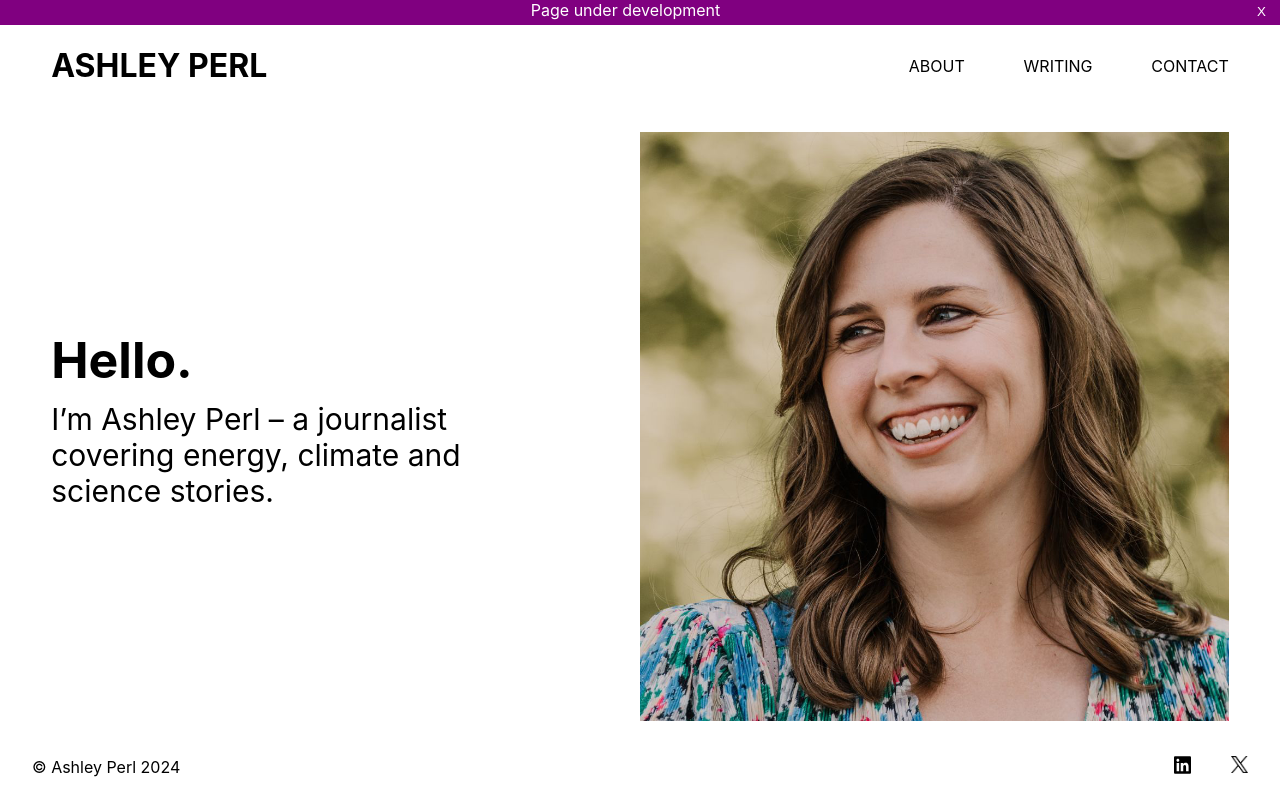
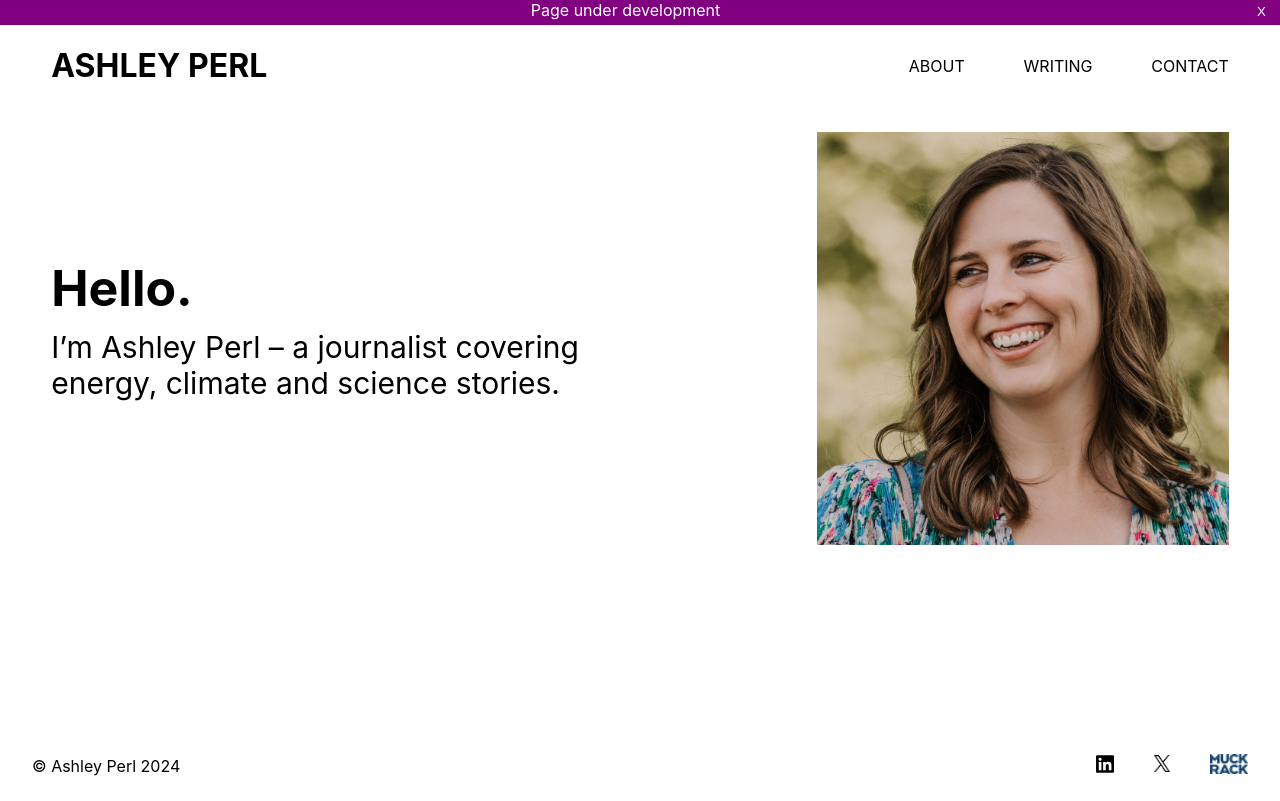
Before and after one commit to Rasmuskrogh/ashley-perl-news, a React (Create React App) app: page / in a window 1280 px wide. Built offline with nearby package versions, Linux system fonts and the light colour scheme.

Commit message:
adjusted positioning of picture on main page and added the muckrack logo for the footer

```diff
--- a/src/components/Contact.css
+++ b/src/components/Contact.css
@@ -14,3 +14,8 @@
   margin: 0;
   font-size: 1.5rem;
 }
+
+.contact-information a {
+  text-decoration: none;
+  color: black;
+}
--- a/src/components/Contact.jsx
+++ b/src/components/Contact.jsx
@@ -1,3 +1,4 @@
+import { Link } from "react-router-dom";
 import React from "react";
 
 import "./Contact.css";
@@ -8,13 +9,17 @@ const Contact = () => {
       <div className="contact">
         <h1 className="contact-header">CONTACT</h1>
         <p className="contact-paragraph">
-          Get in touch to talk writing, fact-checking, journalism or other
+          Get in touch to talk about writing, fact-checking, journalism or other
           collaborations.
         </p>
         <p className="contact-information">You can reach me via:</p>
         <p className="contact-information">Email hello@ashleyperl.com</p>
-        <p className="contact-information"> LinkedIn</p>
-        <p className="contact-information">Twitter/X</p>
+        <p className="contact-information">
+          <Link to="https://www.linkedin.com/in/ashleyperl/">LinkedIn</Link>
+        </p>
+        <p className="contact-information">
+          <Link to="https://x.com/ashleyaperl">Twitter/X</Link>
+        </p>
       </div>
     </>
   );
--- a/src/components/Footer.css
+++ b/src/components/Footer.css
@@ -19,6 +19,7 @@ footer p {
   height: 20px;
 }
 
+.muckrack-logo,
 .x-logo {
   margin-left: 2.5rem;
 }
--- a/src/components/Footer.jsx
+++ b/src/components/Footer.jsx
@@ -2,6 +2,7 @@ import { Link } from "react-router-dom";
 import React from "react";
 import XLogo from "../assets/XLogo.jpg";
 import linkedIn from "../assets/linkedin.svg";
+import muckrack from "../assets/32px-Muck_Rack_logo_vertical_dark.svg.png";
 
 import "./Footer.css";
 
@@ -16,6 +17,9 @@ const Footer = () => {
         <Link className="x-logo" to="https://x.com/ashleyaperl">
           <img src={XLogo} alt="X logo"></img>
         </Link>
+        <Link className="muckrack-logo">
+          <img src={muckrack} alt="muckrach logo"></img>
+        </Link>
       </div>
     </footer>
   );
--- a/src/components/Main.css
+++ b/src/components/Main.css
@@ -27,5 +27,7 @@
 
 .image-section > img {
   object-fit: cover;
-  width: 100%;
+  width: 70%;
+  margin-left: auto;
+  display: block;
 }
--- a/src/components/Main.jsx
+++ b/src/components/Main.jsx
@@ -9,9 +9,8 @@ const Main = () => {
       <section className="presentation-section">
         <h1>Hello.</h1>
         <p>
-          I’m Ashley Perl – a journalist <br /> covering energy, climate and
-          <br />
-          science stories.
+          I’m Ashley Perl – a journalist covering energy, climate and science
+          stories.
         </p>
       </section>
       <section className="image-section">
```
Also changed, not shown: src/assets/32px-Muck_Rack_logo_vertical_dark.svg.png (added).
